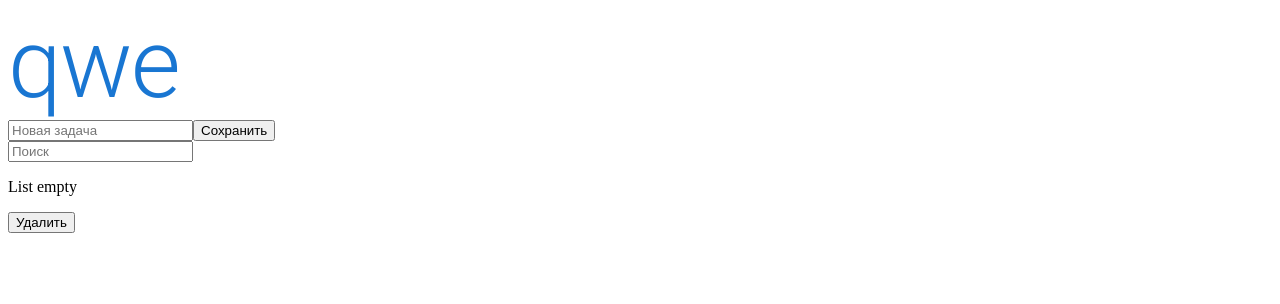
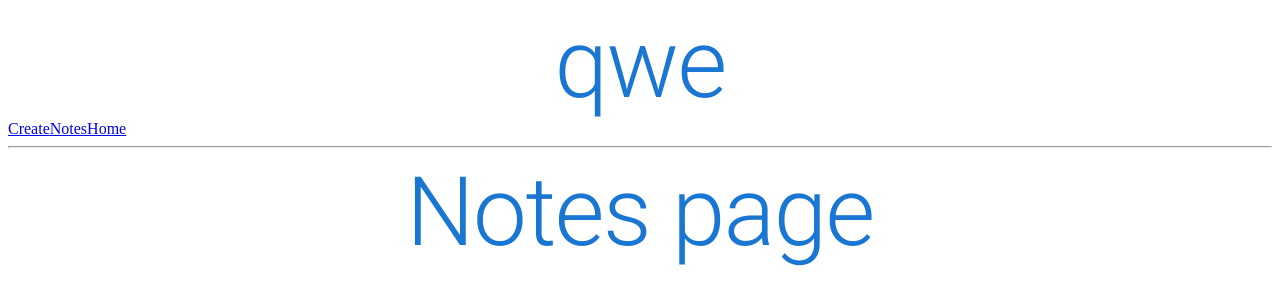
Before and after one commit to kirill-petrov/ts-todo-list, a React app: page /notes in a window 1280 px wide. Shown: the top 304 px of the page. Built offline with nearby package versions, Linux system fonts and the light colour scheme.

Commit message:
set prettier

```diff
--- a/package.json
+++ b/package.json
@@ -42,6 +42,8 @@
   },
   "prettier": {
     "singleQuote": true,
-    "printWidth": 80
+    "jsxBracketSameLine": false,
+    "bracketSameLine": false,
+    "singleAttributePerLine": true
   }
 }
--- a/public/index.html
+++ b/public/index.html
@@ -5,7 +5,8 @@
   <meta charset="UTF-8">
   <meta name="viewport" content="width=device-width, initial-scale=1.0">
   <meta http-equiv="X-UA-Compatible" content="ie=edge">
-  <link rel="stylesheet" href="https://fonts.googleapis.com/css?family=Roboto:300,400,500,700&display=swap" />
+  <!-- <link href="https://cdnjs.cloudflare.com/ajax/libs/normalize/8.0.1/normalize.min.css" rel="stylesheet"> -->
+  <link href="https://fonts.googleapis.com/css2?family=Roboto:wght@300;400;500;700&display=swap" rel="stylesheet">
   <title>ts-todo-list</title>
 </head>
 
--- a/src/components/App/App.tsx
+++ b/src/components/App/App.tsx
@@ -1,17 +1,50 @@
+// eslint-disable-next-line @typescript-eslint/no-unused-vars
 import React from 'react';
+import { BrowserRouter as Router, Routes, Route, Link } from 'react-router-dom';
 import { Typography } from '@mui/material';
 
+import Notes from '../Notes/Notes';
+import Create from '../Notes/Create';
 import TodoApp from '../TodoApp';
+import NotFound from '../NotFound';
 
 function App() {
   return (
-    <div>
-      <Typography variant="h1" color="primary">
-        qwe
-      </Typography>
+    <Router>
+      <div>
+        <Typography
+          variant="h1"
+          color="primary"
+          align="center"
+        >
+          qwe
+        </Typography>
 
-      <TodoApp />
-    </div>
+        <Link to="/create">Create</Link>
+        <Link to="/notes">Notes</Link>
+        <Link to="/">Home</Link>
+        <hr />
+
+        <Routes>
+          <Route
+            path="/"
+            element={<TodoApp />}
+          />
+          <Route
+            path="/notes"
+            element={<Notes />}
+          />
+          <Route
+            path="/create"
+            element={<Create />}
+          />
+          <Route
+            path="*"
+            element={<NotFound />}
+          />
+        </Routes>
+      </div>
+    </Router>
   );
 }
 
--- /dev/null
+++ b/src/components/NotFound.tsx
@@ -0,0 +1,15 @@
+// eslint-disable-next-line @typescript-eslint/no-unused-vars
+import React from 'react';
+import { Link } from 'react-router-dom';
+
+function NotFound() {
+  return (
+    <div className="not-found">
+      <h2>Sorry</h2>
+      <p>That page cannot be found</p>
+      <Link to="/">Back to the homepage...</Link>
+    </div>
+  );
+}
+
+export default NotFound;
--- /dev/null
+++ b/src/components/Notes/Create.tsx
@@ -0,0 +1,5 @@
+import React from 'react';
+
+export default function Create() {
+  return <div>Create page</div>;
+}
--- /dev/null
+++ b/src/components/Notes/Notes.tsx
@@ -0,0 +1,19 @@
+import React from 'react';
+
+import { Typography } from '@mui/material';
+
+function Notes() {
+  return (
+    <div>
+      <Typography
+        variant="h1"
+        color="primary"
+        align="center"
+      >
+        Notes page
+      </Typography>
+    </div>
+  );
+}
+
+export default Notes;
--- a/src/components/TodoApp.tsx
+++ b/src/components/TodoApp.tsx
@@ -1,8 +1,10 @@
+// eslint-disable-next-line @typescript-eslint/no-unused-vars
 import React, { useState } from 'react';
 
 function TodoApp() {
   const [tasks, setTasks] = useState([]);
 
+  // eslint-disable-next-line @typescript-eslint/no-explicit-any
   const handleSubmit = (e: any) => {
     e.preventDefault();
     setTasks([
@@ -13,17 +15,31 @@ function TodoApp() {
       // }
     ]);
   };
+
   return (
     <div>
       <form onSubmit={handleSubmit}>
-        <input name="add-todo" type="text" placeholder="Новая задача" />
-        <button type="submit">Сохранить</button>
+        <input
+          name='add-todo'
+          type='text'
+          placeholder='Новая задача'
+        />
+        <button
+          type='submit'
+          className='dasd'
+        >
+          Сохранить
+        </button>
       </form>
 
-      <input name="filter" type="text" placeholder="Поиск" />
+      <input
+        name='filter'
+        type='text'
+        placeholder='Поиск'
+      />
 
       {tasks.length ? <p>todoList</p> : <p>List empty</p>}
-      <button type="submit">Удалить</button>
+      <button type='submit'>Удалить</button>
     </div>
   );
 }
--- a/src/index.tsx
+++ b/src/index.tsx
@@ -1,14 +1,11 @@
 import React from 'react';
 import * as ReactDOM from 'react-dom';
-import { BrowserRouter } from 'react-router-dom';
 
 import App from './components/App/App';
 
 ReactDOM.render(
   <React.StrictMode>
-    <BrowserRouter>
-      <App />
-    </BrowserRouter>
+    <App />
   </React.StrictMode>,
   document.getElementById('root')
 );
--- a/webpack.config.js
+++ b/webpack.config.js
@@ -1,31 +1,34 @@
-const path = require("path");
-const HtmlWebpackPlugin = require("html-webpack-plugin");
+const path = require('path');
+const HtmlWebpackPlugin = require('html-webpack-plugin');
 
 module.exports = {
-  entry: "./src/index.tsx",
+  entry: './src/index.tsx',
   output: {
-    path: path.join(__dirname, "/dist"),
-    filename: "bundle.js",
+    path: path.join(__dirname, '/dist'),
+    filename: 'bundle.js',
   },
   resolve: {
-    extensions: [".tsx", ".ts", ".js"]
+    extensions: ['.tsx', '.ts', '.js'],
   },
   module: {
     rules: [
       {
         test: /\.tsx?$/,
-        use: ["ts-loader"],
-        exclude: /node_modules/
+        use: ['ts-loader'],
+        exclude: /node_modules/,
       },
       {
         test: /\.css$/,
-        use: ["style-loader", "css-loader"]
-      }
-    ]
+        use: ['style-loader', 'css-loader'],
+      },
+    ],
+  },
+  devServer: {
+    historyApiFallback: true
   },
   plugins: [
     new HtmlWebpackPlugin({
-      template: "./public/index.html"
-    })
-  ]
+      template: './public/index.html',
+    }),
+  ],
 };
```
Also changed, not shown: .eslintrc.json, 2 other files (tests, documents, lock files or other folders).
